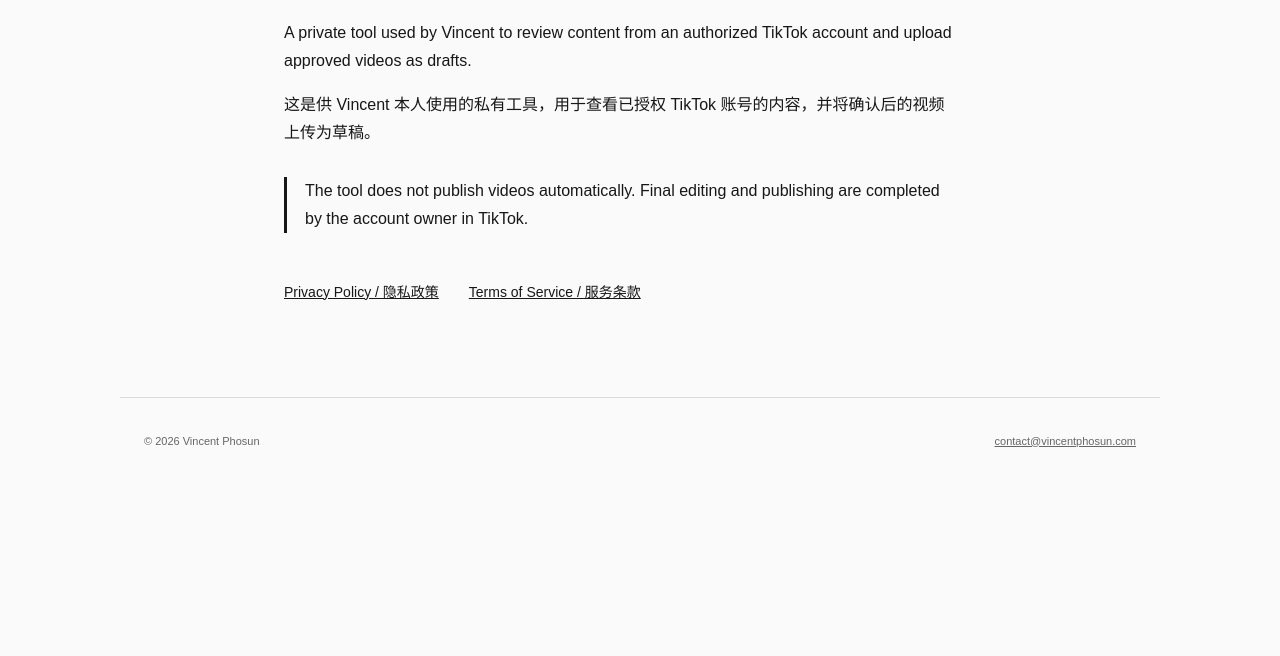
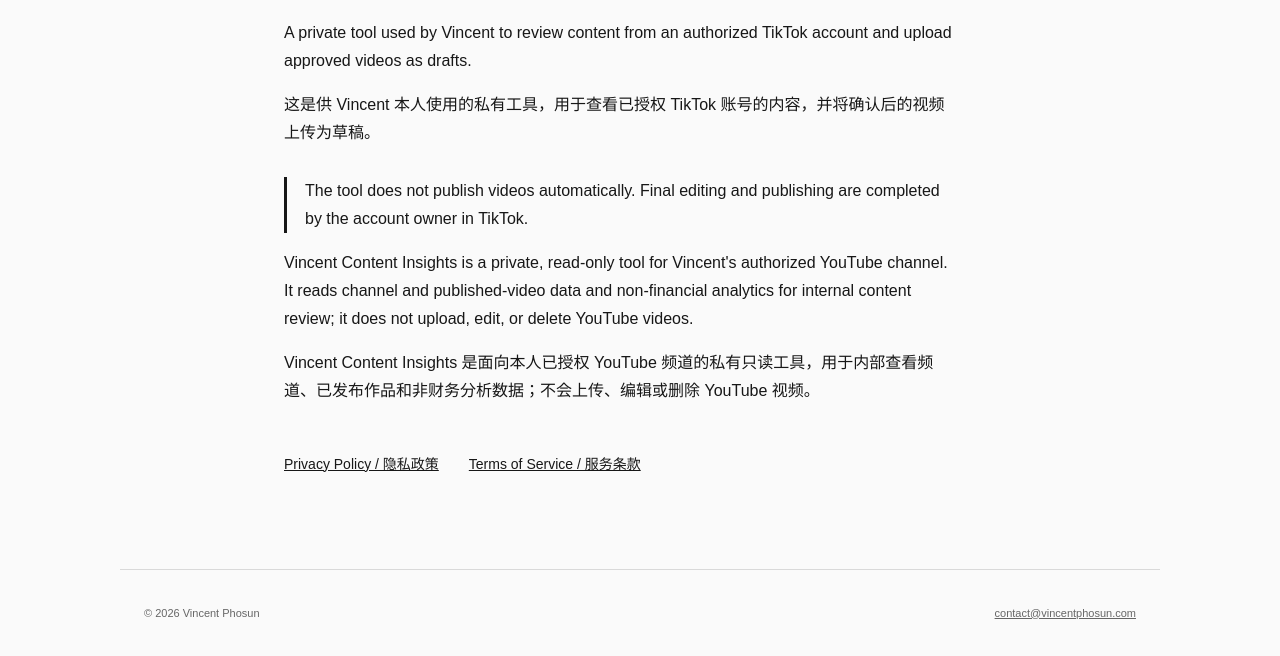
Before and after one commit to vincentphosun000/vincentphosun-site, a plain HTML site: page index.html in a window 1280 px wide. Shown: the part 409-1065 px from the top of the page. Before the commit the page ends 893 px from the top, so only its background shows below. Drawn offline with Linux system fonts and the light colour scheme.

Commit message:
Describe read-only YouTube insights tool on homepage

```diff
--- a/index.html
+++ b/index.html
@@ -4,7 +4,7 @@
     <meta charset="utf-8">
     <meta name="viewport" content="width=device-width, initial-scale=1">
     <title>Vincent Content Publisher</title>
-    <meta name="description" content="A private TikTok workflow tool used by Vincent.">
+    <meta name="description" content="Private content tools for authorized TikTok, Instagram, and YouTube account analysis.">
     <link rel="stylesheet" href="styles.css">
   </head>
   <body>
@@ -21,6 +21,8 @@
       <p>A private tool used by Vincent to review content from an authorized TikTok account and upload approved videos as drafts.</p>
       <p>这是供 Vincent 本人使用的私有工具，用于查看已授权 TikTok 账号的内容，并将确认后的视频上传为草稿。</p>
       <p class="note">The tool does not publish videos automatically. Final editing and publishing are completed by the account owner in TikTok.</p>
+      <p>Vincent Content Insights is a private, read-only tool for Vincent's authorized YouTube channel. It reads channel and published-video data and non-financial analytics for internal content review; it does not upload, edit, or delete YouTube videos.</p>
+      <p>Vincent Content Insights 是面向本人已授权 YouTube 频道的私有只读工具，用于内部查看频道、已发布作品和非财务分析数据；不会上传、编辑或删除 YouTube 视频。</p>
       <div class="links">
         <a href="privacy.html">Privacy Policy / 隐私政策</a>
         <a href="terms.html">Terms of Service / 服务条款</a>
```
